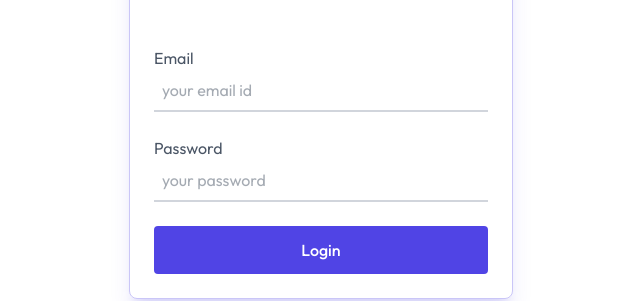
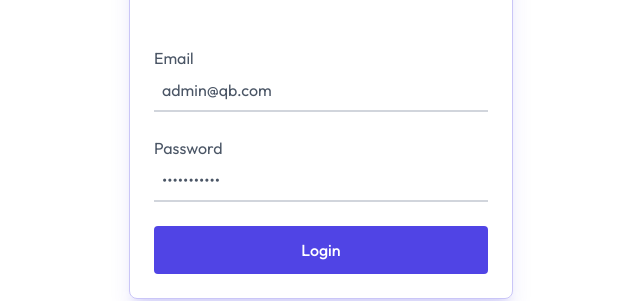
Before and after one commit to RajaMahanty/blog-2, a React (Vite) app in the folder client/: page /admin in a window 1280 px wide. Shown: the part 318-619 px from the top of the page, without its empty margins (319-959 px from the left). Built offline with nearby package versions, Linux system fonts and the light colour scheme; no server answers.

Commit message:
Add Login Credential in Login Form.

```diff
--- a/client/src/components/admin/Login.jsx
+++ b/client/src/components/admin/Login.jsx
@@ -5,8 +5,8 @@ import toast from "react-hot-toast";
 const Login = () => {
 	const { axios, setToken } = useAppContext();
 
-	const [email, setEmail] = useState("");
-	const [password, setPassword] = useState("");
+	const [email, setEmail] = useState("admin@qb.com");
+	const [password, setPassword] = useState("rajamahanty");
 
 	const handleSubmit = async (e) => {
 		e.preventDefault();
```
